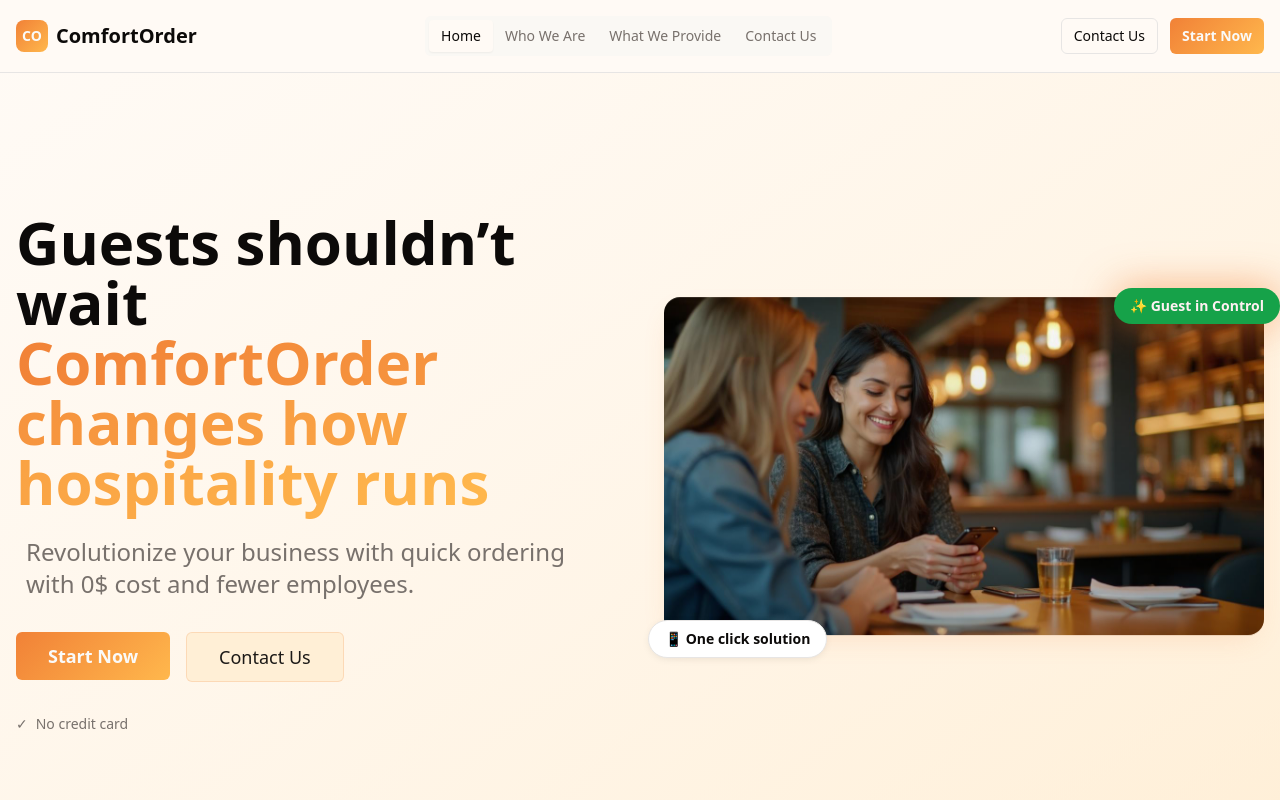
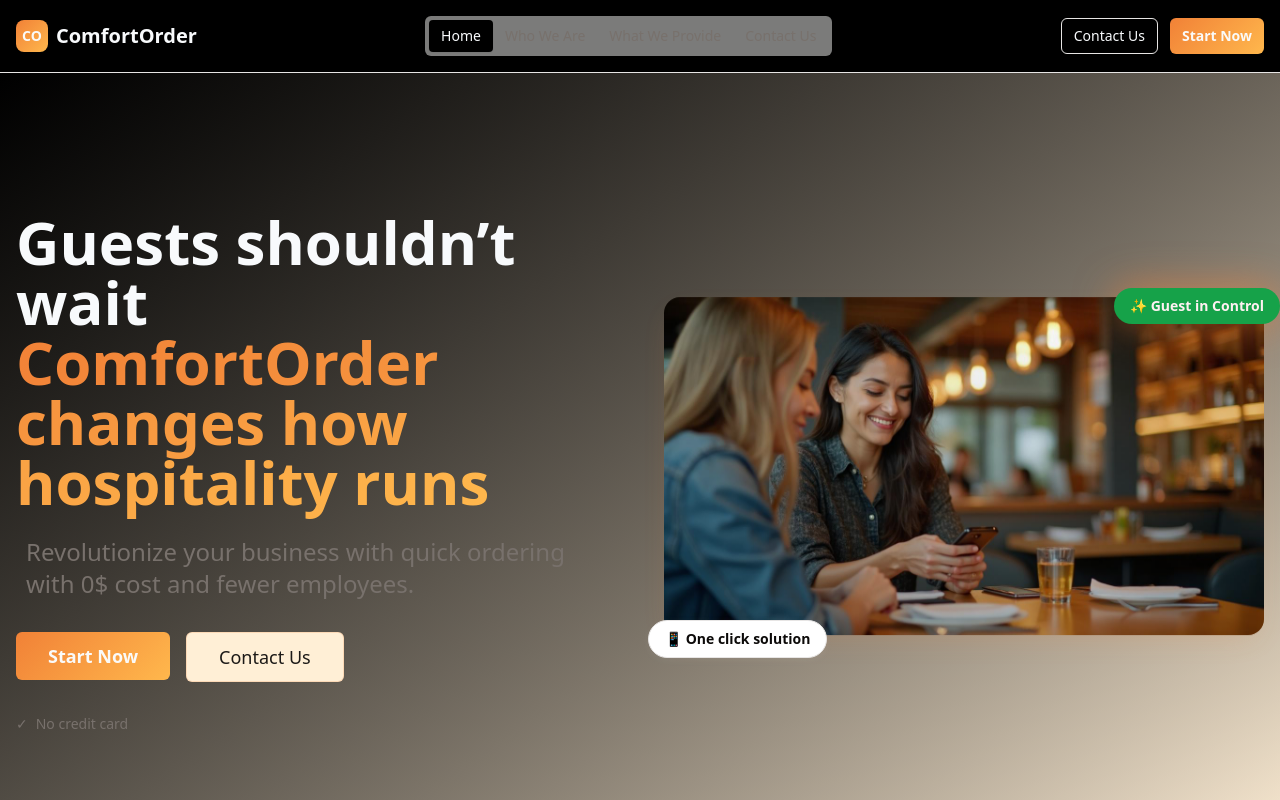
Before and after one commit to bilyv/comfortorder, a React (Vite) app: page / in a window 1280 px wide. Shown: the top 800 px of the page. Built offline with nearby package versions, Linux system fonts and the light colour scheme.

Commit message:
Change background to black
Update the website's background color to black.

```diff
--- a/src/index.css
+++ b/src/index.css
@@ -8,8 +8,8 @@ All colors MUST be HSL.
 
 @layer base {
   :root {
-    --background: 32 100% 98%;
-    --foreground: 20 14.3% 4.1%;
+    --background: 0 0% 0%;
+    --foreground: 210 40% 98%;
 
     --card: 0 0% 100%;
     --card-foreground: 20 14.3% 4.1%;
@@ -77,7 +77,7 @@ All colors MUST be HSL.
   }
 
   .dark {
-    --background: 222.2 84% 4.9%;
+    --background: 0 0% 0%;
     --foreground: 210 40% 98%;
 
     --card: 222.2 84% 4.9%;
```
